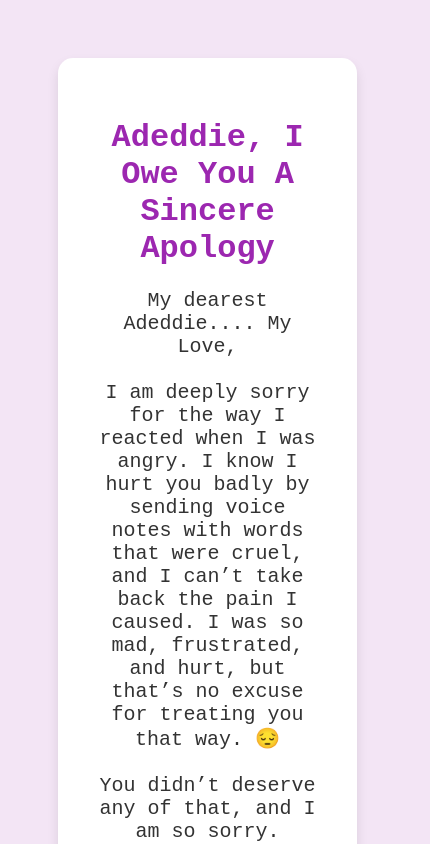
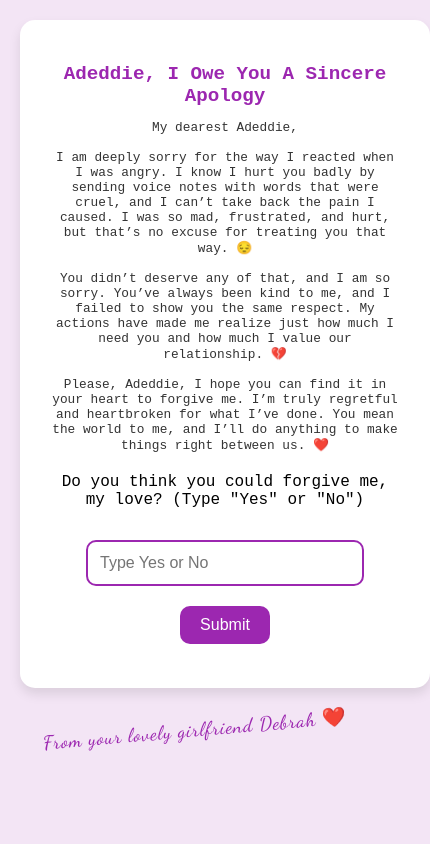
Before and after one commit to Deborah-Cherotich/AbbedieDeb, a plain HTML site: page index.html in a window 390 px wide. Shown: the top 844 px of the page, 430 px wide, since content can reach past the window. Drawn offline with Linux system fonts and the light colour scheme.

Commit message:
add style

```diff
--- a/index.html
+++ b/index.html
@@ -3,46 +3,50 @@
 <head>
     <meta charset="UTF-8">
     <meta name="viewport" content="width=device-width, initial-scale=1.0">
-    <title>Heartfelt Apology to Adeddie (My Love)</title>
+    <title>Heartfelt Apology to Adeddie</title>
     <style>
         body {
             font-family: 'Courier New', Courier, monospace;
             background-color: #f3e5f5;
             text-align: center;
-            padding: 50px;
+            padding: 20px;
+            margin: 0;
         }
         .container {
             background-color: #ffffff;
             border-radius: 15px;
-            padding: 40px;
+            padding: 30px;
             box-shadow: 0 6px 12px rgba(0, 0, 0, 0.1);
             display: inline-block;
-            width: 80%;
+            width: 100%;
+            max-width: 600px;
         }
         h1 {
             color: #9c27b0;
+            font-size: 1.8rem;
         }
         .apology {
-            font-size: 20px;
+            font-size: 1rem;
             margin-bottom: 20px;
             color: #333;
         }
         .response {
-            font-size: 22px;
+            font-size: 1.2rem;
             font-weight: bold;
             color: #4caf50;
         }
         input[type="text"] {
             padding: 12px;
-            font-size: 16px;
-            width: 250px;
+            font-size: 1rem;
+            width: 100%;
+            max-width: 250px;
             margin-top: 15px;
             border: 2px solid #9c27b0;
             border-radius: 10px;
         }
         button {
             padding: 12px 25px;
-            font-size: 18px;
+            font-size: 1.2rem;
             background-color: #9c27b0;
             color: white;
             border: none;
@@ -56,11 +60,46 @@
         /* Improved signature style */
         .signature {
             font-family: 'Dancing Script', cursive;
-            font-size: 28px;
+            font-size: 1.5rem;
             margin-top: 30px;
             color: #9c27b0;
             transform: rotate(-5deg);
             letter-spacing: 1px;
+        }
+
+        /* Media Queries for Responsiveness */
+        @media (max-width: 768px) {
+            h1 {
+                font-size: 1.5rem;
+            }
+            .apology {
+                font-size: 0.9rem;
+            }
+            .response {
+                font-size: 1rem;
+            }
+            input[type="text"] {
+                font-size: 1rem;
+            }
+            button {
+                font-size: 1rem;
+                padding: 10px 20px;
+            }
+        }
+
+        @media (max-width: 480px) {
+            h1 {
+                font-size: 1.2rem;
+            }
+            .apology {
+                font-size: 0.8rem;
+            }
+            .response {
+                font-size: 0.9rem;
+            }
+            .signature {
+                font-size: 1.2rem;
+            }
         }
     </style>
     <!-- Link to Dancing Script font -->
@@ -70,7 +109,7 @@
     <div class="container">
         <h1>Adeddie, I Owe You A Sincere Apology</h1>
         <p class="apology">
-            My dearest Adeddie.... My Love, <br><br>
+            My dearest Adeddie, <br><br>
             I am deeply sorry for the way I reacted when I was angry. I know I hurt you badly by sending voice notes with words that were cruel, and I can’t take back the pain I caused. I was so mad, frustrated, and hurt, but that’s no excuse for treating you that way. 😔<br><br>
             You didn’t deserve any of that, and I am so sorry. You’ve always been kind to me, and I failed to show you the same respect. My actions have made me realize just how much I need you and how much I value our relationship. 💔<br><br>
             Please, Adeddie, I hope you can find it in your heart to forgive me. I’m truly regretful and heartbroken for what I’ve done. You mean the world to me, and I’ll do anything to make things right between us. ❤️
```
